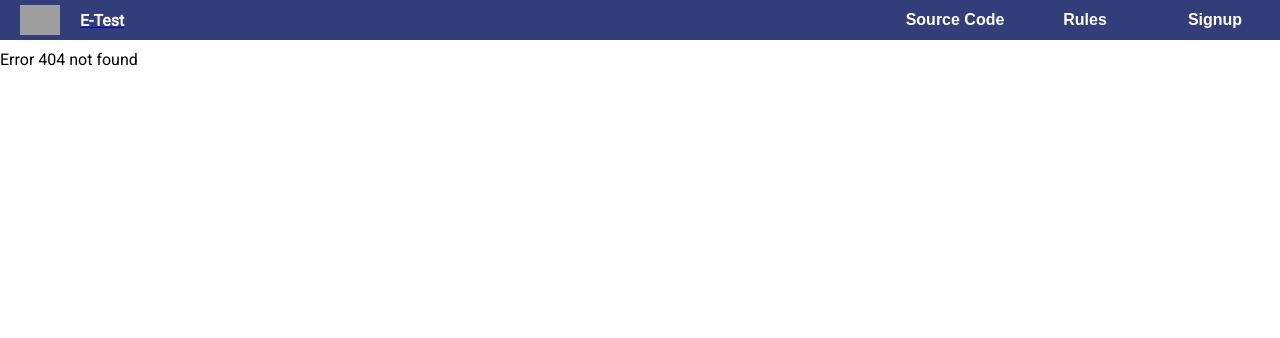
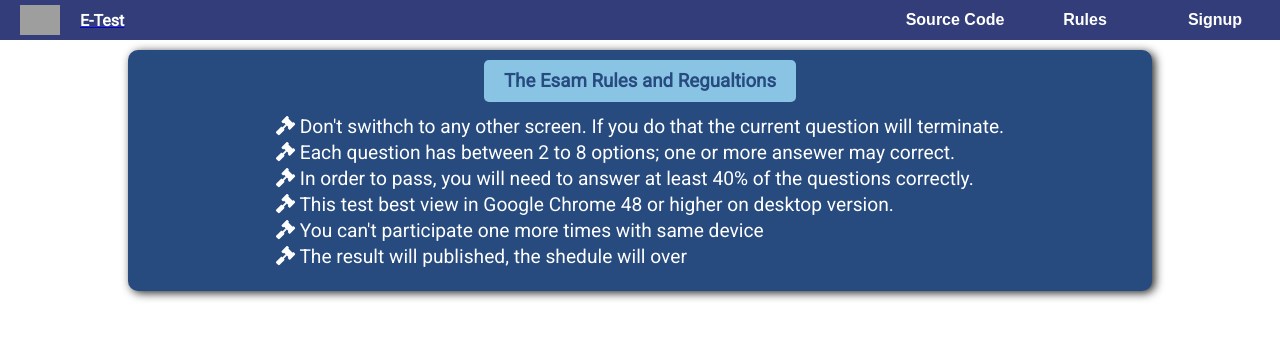
Before and after one commit to younoch/e_hall, a Vue app: page /exam_rule in a window 1280 px wide. Before the commit this address had no page. Shown: the top 338 px of the page. Built offline with nearby package versions, Linux system fonts and the light colour scheme; grey boxes are pictures that could not be loaded.

Commit message:
User- page-3(HTML+CSS) part created

```diff
--- a/src/App.vue
+++ b/src/App.vue
@@ -10,6 +10,7 @@ export default {};
 </script>
 
 <style>
+
 * {
   box-sizing: border-box;
   margin: 0;
--- a/src/components/global_com/EachSubject.vue
+++ b/src/components/global_com/EachSubject.vue
@@ -1,22 +1,45 @@
 <template>
-  <section>
-    <p>Examinner: {{ examinerName }}</p>
-    <p>Subject: {{ subject }}</p>
-    <p>Time to begain: {{ time }}</p>
-  </section>
+  <router-link to="/exam_rule">
+    <section>
+      <p>
+        <font-awesome-icon icon="user-tie" class="icon" />
+        &nbsp;{{ examinerName }}
+      </p>
+      <p>
+        <font-awesome-icon icon="file-alt" class="icon" /> &nbsp; {{ subject }}
+      </p>
+      <p>
+        <font-awesome-icon icon="graduation-cap" class="icon" />&nbsp;{{
+          batch
+        }}
+      </p>
+      <p>
+        <font-awesome-icon icon="stopwatch" class="icon" /> &nbsp;{{ time }}
+      </p>
+    </section>
+  </router-link>
 </template>
 <script>
 // parant "main.js"
 export default {
-  props: ["examinerName", "subject", "time"],
+  props: ["examinerName", "subject", "batch", "time"],
 };
 </script>
 <style scoped>
+a {
+  text-decoration: none;
+}
 section {
+  margin: 2px 5px;
   color: white;
-  text-align: center;
   border-radius: 5px;
   padding: 5px;
   font-weight: 500;
 }
+p {
+  margin: 1px;
+}
+.icon {
+  color: yellowgreen;
+}
 </style>
--- /dev/null
+++ b/src/components/global_com/ExamRule.vue
@@ -0,0 +1,75 @@
+<template>
+  <section>
+    <aside-basecard>
+      <div>
+        <h1>The Esam Rules and Regualtions</h1>
+      </div>
+      <ul>
+        <li>
+          <font-awesome-icon icon="gavel" class="icon" />
+          Don't swithch to any other screen. If you do that the current question
+          will terminate.
+        </li>
+        <li>
+          <font-awesome-icon icon="gavel" class="icon" />
+          Each question has between 2 to 8 options; one or more ansewer may
+          correct.
+        </li>
+        <li>
+          <font-awesome-icon icon="gavel" class="icon" />
+          In order to pass, you will need to answer at least 40% of the
+          questions correctly.
+        </li>
+        <li>
+          <font-awesome-icon icon="gavel" class="icon" />
+          This test best view in Google Chrome 48 or higher on desktop version.
+        </li>
+        <li>
+          <font-awesome-icon icon="gavel" class="icon" /> You can't participate
+          one more times with same device
+        </li>
+        <li>
+          <font-awesome-icon icon="gavel" class="icon" /> The result will
+          published, the shedule will over
+        </li>
+      </ul>
+
+    </aside-basecard>
+  </section>
+</template>
+<script>
+import AsideBasecard from "./AsideBasecard.vue";
+export default {
+  components: { AsideBasecard },
+};
+</script>
+<style scoped>
+section {
+  width: 80vw;
+  display: flex;
+  flex-direction: column;
+  justify-content: center;
+  align-items: center;
+}
+div {
+  background: #89c4e5;
+  width: fit-content;
+  padding: 10px 20px;
+  border-radius: 5px;
+}
+h1 {
+  text-align: center;
+  color: #274b7f;
+}
+ul {
+  text-align: left;
+  margin: 10px;
+  font-size: 120%;
+}
+li {
+  list-style-type: none;
+  text-align: left;
+  color: white;
+  margin: 3px;
+}
+</style>
--- a/src/components/landing_page/LandingSignup.vue
+++ b/src/components/landing_page/LandingSignup.vue
@@ -47,9 +47,10 @@
         />
         <div class="buttons">
           <button type="reset">Reset</button>
-          <router-link to="/subjects">
-            <button type="submit">Sign up</button>
-          </router-link>
+
+          <button type="submit">
+            <router-link to="/subjects">Sign up</router-link>
+          </button>
         </div>
       </div>
     </form>
@@ -80,6 +81,11 @@
 
 <script>
 export default {
+  data() {
+    return {
+      submit: "submit",
+    };
+  },
   props: ["formSwitch"],
 };
 </script>
@@ -143,10 +149,13 @@ button {
   flex-direction: column;
   justify-content: center;
   align-items: center;
+  text-decoration: none;
 }
 a {
+  text-decoration: none;
   padding: 0;
   margin: 0;
+  color: white;
 }
 
 .zero {
--- a/src/components/subjects/ExamineeProfile.vue
+++ b/src/components/subjects/ExamineeProfile.vue
@@ -1,7 +1,8 @@
 <template>
   <div>
     <aside-basecard>
-      <section>
+      <section class="user-part1">
+        <font-awesome-icon icon="user" class="icon" />
         <p class="heading1">USER PROFILE</p>
         <p class="name">{{ name }}</p>
         <p>ID: {{ id }}</p>
@@ -47,10 +48,20 @@ p {
   text-align: center;
   color: white;
 }
+.user-part1 {
+  margin-top: 25px;
+  display: flex;
+  flex-direction: column;
+  align-items: center;
+}
+.icon {
+  color: white;
+  font-size: 60px;
+}
 .heading1 {
   color: #89c4e5;
-  font-size: 180%;
-  margin: 20px;
+  font-size: 160%;
+  margin: 10px 20px;
   font-weight: 900;
 }
 .heading2 {
--- a/src/components/subjects/SubjectPriview.vue
+++ b/src/components/subjects/SubjectPriview.vue
@@ -6,6 +6,7 @@
         <each-subject
           :examinerName="examList.name"
           :subject="examList.subject"
+          :batch="examList.batch"
           :time="examList.time"
         ></each-subject>
       </li>
@@ -23,30 +24,35 @@ export default {
           name: "Annandip",
           subject: "Algorithom",
           time: "123h 34min",
+          batch: "E5, E6",
         },
         {
           id: 2,
           name: "Titow",
           subject: "Microprocesor",
           time: "127h 12min",
+          batch: "E5, E9",
         },
         {
           id: 3,
           name: "Fisal",
           subject: "Fiber Optics",
           time: "103h 07min",
+          batch: "E5, E7, E9",
         },
         {
           id: 4,
           name: "Nasrin",
           subject: "Artificial Int",
           time: "123h 98min",
+          batch: "E10, E6",
         },
         {
           id: 5,
           name: "Syed",
           subject: "Electrical Lab",
           time: "23h 04min",
+          batch: "R10, R11",
         },
       ],
     };
--- a/src/main.js
+++ b/src/main.js
@@ -1,19 +1,30 @@
 import { createApp } from 'vue';
 import App from './App.vue';
+
+//font Awesome Imports
+import { library } from '@fortawesome/fontawesome-svg-core';
+import { fas } from '@fortawesome/free-solid-svg-icons';
+import { FontAwesomeIcon } from '@fortawesome/vue-fontawesome';
+
 //import LandingHeader from "./components/landing-page/LandingHeader.vue";
 import TheHeader from './components/global_com/TheHeader.vue';
 import AsideBasecard from './components/global_com/AsideBasecard';
 import EachSubject from './components/global_com/EachSubject';
+import ExamRule from './components/global_com/ExamRule.vue';
 
 import router from './router.js';
+library.add(fas);// fontesome
 
 const app = createApp(App);
 
 app.component('the-header', TheHeader);
 app.component('aside-basecard', AsideBasecard);
 app.component('each-subject', EachSubject);
+app.component('exam-rule', ExamRule);
 
 //app.component('landing-header', LandingHeader);
 app.use(router);
 
+app.component('font-awesome-icon', FontAwesomeIcon); //fontawsome
+
 app.mount('#app');
--- a/src/router.js
+++ b/src/router.js
@@ -3,12 +3,16 @@ import LandingMain from './components/landing_page/LandingMain.vue';
 //import SubjectList from './components/subjects/SubjectList';
 import SubjectList from './components/subjects/SubjectList.vue';
 import NotFound from './components/global_com/NotFound';
+import ExamRule from './components/global_com/ExamRule.vue'
+
+
 const router = createRouter({
     history: createWebHistory(),
     routes: [
         { path: '/', redirect: '/log' },
         { path: '/log', component: LandingMain },
         { path: '/subjects', component: SubjectList },
+        { path: '/exam_rule', component: ExamRule },
         { path: '/:notFound(.*)', component: NotFound }
     ]
 });
--- /dev/null
+++ b/src/sass/_variable.scss
@@ -0,0 +1 @@
+$coor : rgb(255, 0, 85);
--- /dev/null
+++ b/webpack.config.js
@@ -0,0 +1,9 @@
+module.exports = {
+    css: {
+        loaderOptions: {
+            sass: {
+                data: `@import "@/sass /_variables.scss";`
+            }
+        }
+    }
+};
```
Also changed, not shown: package.json (+9 -3 lines), src/components/global_com/BaseButton.vue (added, +14 -0 lines), 1 other file (tests, documents, lock files or other folders).
